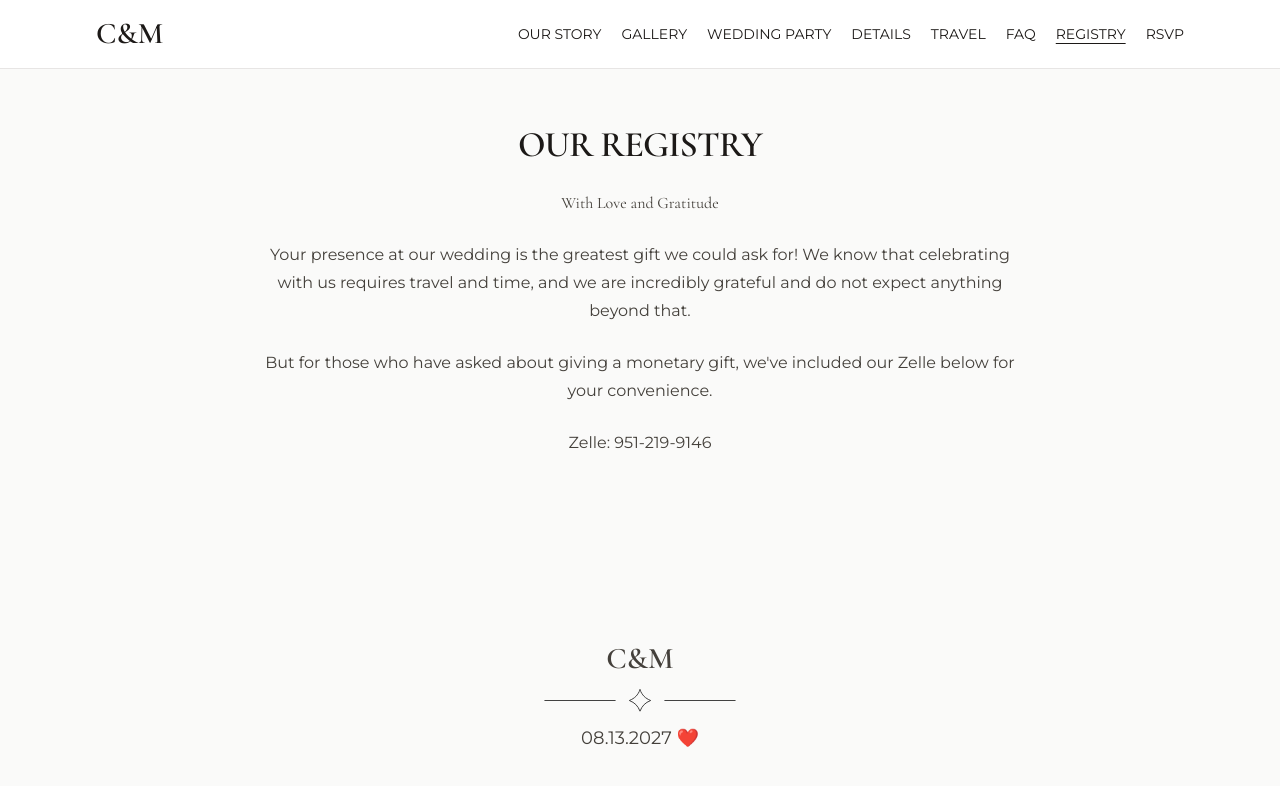
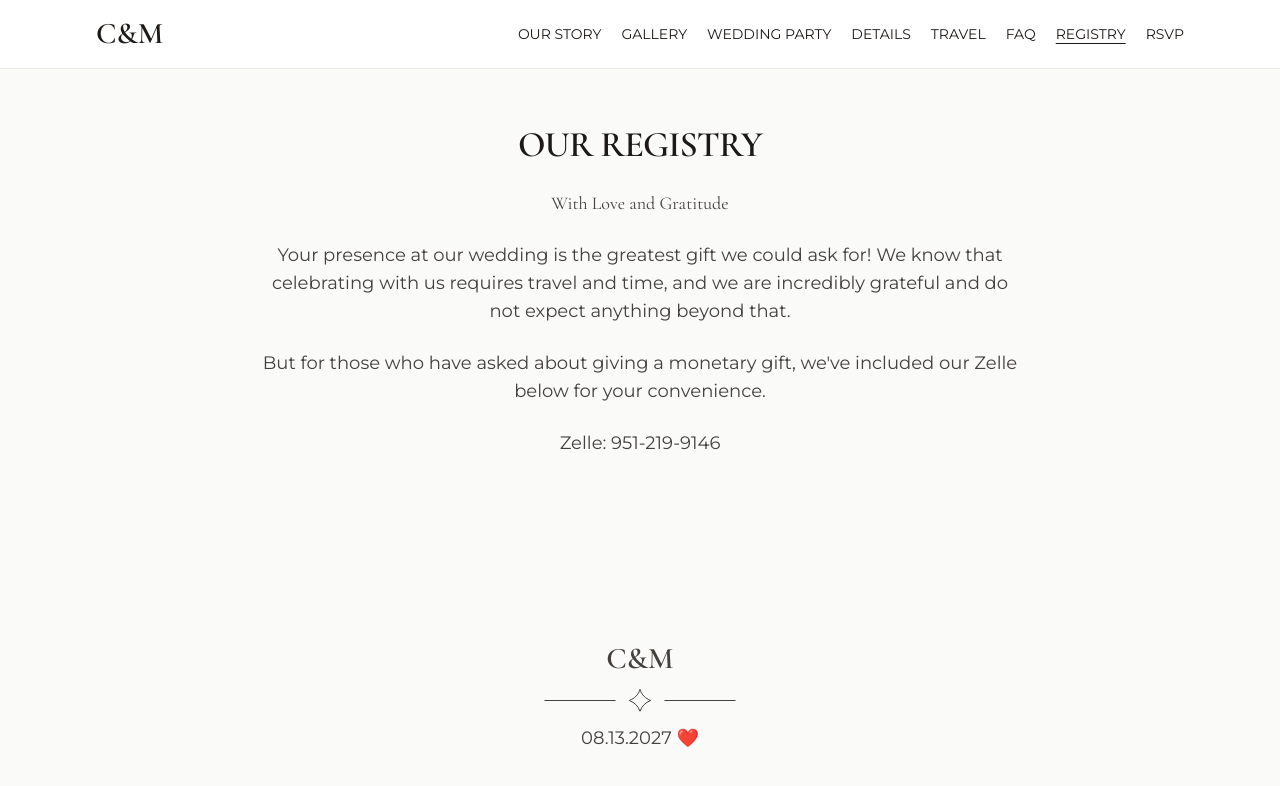
Before and after one commit to coosey/wedding, a Next.js app: page /registry in a window 1280 px wide. Shown: the top 786 px of the page. Built offline with nearby package versions, Linux system fonts and the light colour scheme; a web font is replaced by a local one.

Commit message:
style: update text sizes

```diff
--- a/app/(site)/details/page.tsx
+++ b/app/(site)/details/page.tsx
@@ -25,10 +25,10 @@ export default function DetailsPage() {
           THE DETAILS
         </h1>
         <div>
-          <p className="text-lg leading-relaxed text-stone-700 sm:text-xl">
+          <p className="text-lg leading-relaxed text-stone-700 sm:text-lg">
             Please join us for our wedding celebration on
           </p>
-          <p className="text-lg leading-relaxed text-stone-700 sm:text-xl">
+          <p className="text-lg leading-relaxed text-stone-700 sm:text-lg">
             August 13, 2027
           </p>
           <p className="text-base text-md pt-12 text-stone-700 sm:text-base">
--- a/app/(site)/gallery/page.tsx
+++ b/app/(site)/gallery/page.tsx
@@ -1,10 +1,10 @@
 export default function GalleryPage() {
   return (
-    <section className="mx-auto max-w-3xl space-y-6">
-      <h1 className="text-center font-display text-3xl font-semibold tracking-tight sm:text-4xl">
+    <section className="mx-auto font-display max-w-3xl space-y-6">
+      <h1 className="text-center text-3xl font-semibold tracking-tight sm:text-4xl">
         GALLERY
       </h1>
-      <p className="text-center text-sm leading-7 text-stone-700 sm:text-base">
+      <p className="text-center text-base leading-7 text-stone-700 sm:text-lg">
         Just pics of us :)
       </p>
     </section>
--- a/app/(site)/our-story/page.tsx
+++ b/app/(site)/our-story/page.tsx
@@ -4,21 +4,21 @@ export default function OurStoryPage() {
       <h1 className="font-display text-3xl font-semibold tracking-tight sm:text-4xl">
         OUR STORY
       </h1>
-      <p className="text-sm leading-7 text-stone-700 sm:text-base">
+      <p className="text-base leading-7 text-stone-700 sm:text-lg">
         Write a paragraph that tells your story as a couple. You can include
         details like how you met, your journey together, and what makes your
         relationship unique. This is your chance to share your personality and
         connect with your guests, giving them a glimpse into your love story and
         what this special day means to you.
       </p>
-      <p className="text-sm leading-7 text-stone-700 sm:text-base">
+      <p className="text-base leading-7 text-stone-700 sm:text-lg">
         Write a paragraph that tells your story as a couple. You can include
         details like how you met, your journey together, and what makes your
         relationship unique. This is your chance to share your personality and
         connect with your guests, giving them a glimpse into your love story and
         what this special day means to you.
       </p>
-      <p className="text-sm leading-7 text-stone-700 sm:text-base">
+      <p className="text-base leading-7 text-stone-700 sm:text-lg">
         Write a paragraph that tells your story as a couple. You can include
         details like how you met, your journey together, and what makes your
         relationship unique. This is your chance to share your personality and
--- a/app/(site)/registry/page.tsx
+++ b/app/(site)/registry/page.tsx
@@ -4,19 +4,19 @@ export default function RegistryPage() {
       <h1 className="font-display text-3xl font-semibold tracking-tight sm:text-4xl">
         OUR REGISTRY
       </h1>
-      <p className="text-md font-display leading-7 text-stone-700">
+      <p className="text-lg font-display leading-7 text-stone-700">
         With Love and Gratitude
       </p>
-      <p className="text-md leading-7 text-stone-700 text-base">
+      <p className="text-base leading-7 text-stone-700 sm:text-lg">
         Your presence at our wedding is the greatest gift we could ask for! We
         know that celebrating with us requires travel and time, and we are
         incredibly grateful and do not expect anything beyond that.
       </p>
-      <p className="text-md leading-7 text-stone-700 text-base">
+      <p className="text-base leading-7 text-stone-700 sm:text-lg">
         But for those who have asked about giving a monetary gift, we&apos;ve
         included our Zelle below for your convenience.
       </p>
-      <div className="text-md leading-7 text-stone-700 text-base">
+      <div className="text-base leading-7 text-stone-700 sm:text-lg">
         Zelle: 951-219-9146
       </div>
     </section>
--- a/app/(site)/travel/page.tsx
+++ b/app/(site)/travel/page.tsx
@@ -7,7 +7,7 @@ export default function TravelPage() {
         <h1 className="font-display text-3xl font-semibold tracking-tight sm:text-4xl">
           TRAVEL
         </h1>
-        <p className="text-sm leading-7 text-stone-700 sm:text-base">
+        <p className="text-base leading-7 text-stone-700 sm:text-lg">
           We&apos;re so excited to celebrate with you in Fallbrook. To make
           planning easier, we&apos;ve listed nearby hotel options for your stay.
         </p>
```
